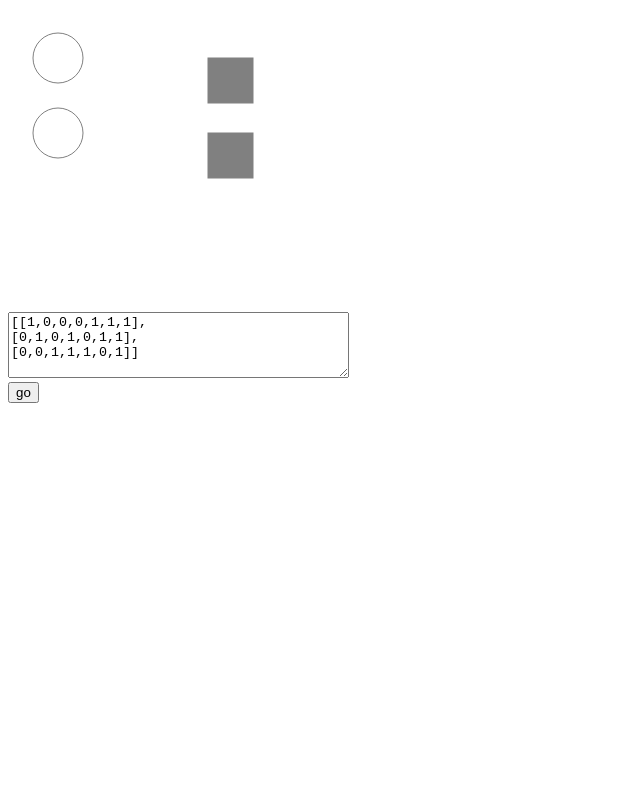
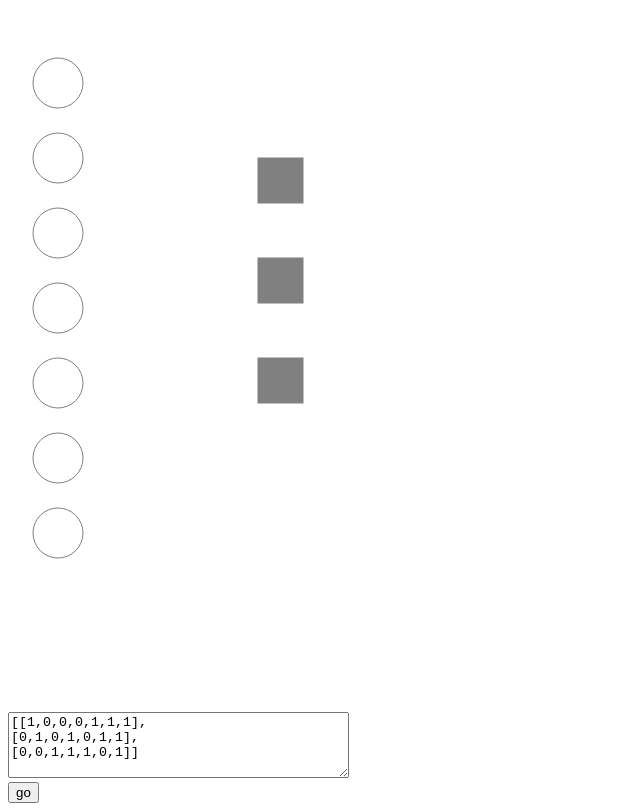
Before and after one commit to siglabsoss/prototype, a plain HTML site: page tanner-graph/index.html in a window 1280 px wide. Shown: the whole page, without its empty margins (0-640 px from the left). Drawn offline with Linux system fonts and the light colour scheme.

Commit message:
* sorta spacing nodes correctly

```diff
--- a/tanner-graph/index.html
+++ b/tanner-graph/index.html
@@ -8,52 +8,61 @@
     <div id="viz"></div>
     <script type="text/javascript">
 
-    var bitY = 50;
+    // Globals, go cry about it
+
+    var bitY = 75; // vertical spacing between nodes
     var bitX = 50;
-    var checkY = 50;
-    var checkX = 200;
+    var checkY = 100; // vertical spacing between nodes
+    var checkX = 250;
 
-    function newBitNode(sampleSVG)
+    var bitNodes = 7;
+    var checkNodes = 3;
+
+    function getBitCoords(index)
     {
-        // var sampleSVG = d3.select("#viz");
+        return [bitX, bitY + index*bitY];
+    }
 
+    function getCheckCoords(index)
+    {
+        var offset = checkNodes * checkY/2;
+        return [checkX, offset + index*checkY];
+    }
+
+    function newBitNode(sampleSVG, index)
+    {
+
+        var pos = getBitCoords(index);
+        var x = pos[0];
+        var y = pos[1];
 
 
         sampleSVG.append("circle")
         .style("stroke", "gray")
         .style("fill", "white")
         .attr("r", 25)
-        .attr("cx", bitX)
-        .attr("cy", bitY)
+        .attr("cx", x)
+        .attr("cy", y);
         // .on("mouseover", function(){d3.select(this).style("fill", "aliceblue");})
         // .on("mouseout", function(){d3.select(this).style("fill", "white");});
 
-        bitY += 75;
+        // bitY += 75;
     }
 
-    function newCheckNode(sampleSVG)
+    function newCheckNode(sampleSVG, index)
     {
-        // var sampleSVG = d3.select("#viz");
+        var pos = getCheckCoords(index);
+        var x = pos[0];
+        var y = pos[1];
 
         sampleSVG.append("rect")
-         .attr("x", checkX)
-         .attr("y", checkY)
+         .attr("x", x)
+         .attr("y", y)
         .attr("width", 45)
         .attr("height", 45)
         .style("stroke", "gray")
         .style("fill", "gray");
 
-
-        // sampleSVG.append("rectangle")
-        // .style("stroke", "gray")
-        // .style("fill", "white")
-        // .attr("r", 25)
-        // .attr("cx", 50)
-        // .attr("cy", bitY)
-        // .on("mouseover", function(){d3.select(this).style("fill", "aliceblue");})
-        // .on("mouseout", function(){d3.select(this).style("fill", "white");});
-
-        checkY += 75;
     }
 
     function parseMatrix()
@@ -69,6 +78,8 @@
         console.log("Ldpc notation is (" + n + ", " + k + ")");
         console.log("Matrix k is " + k);
 
+        bitNodes = n;
+        checkNodes = m;
 
 
         $.each(mat, function( rowIndex, row ) {
@@ -80,29 +91,35 @@
         });
 
         console.log(m);
+
+        drawGraph(m,n,k);
     }
 
-    var sampleSVG = d3.select("#viz")
+    function drawGraph(m,n,k)
+    {
+        $('#viz').html('');
+        var sampleSVG = d3.select("#viz")
         .append("svg")
         .attr("width", 400)
-        .attr("height", 300);
+        .attr("height", Math.max(bitNodes,checkNodes)*100);
+
+        for( i = 0; i < bitNodes; i++ )
+        {
+            newBitNode(sampleSVG, i);
+        }
+
+        for( i = 0; i < checkNodes; i++ )
+        {
+            newCheckNode(sampleSVG, i);
+        }
 
 
-    //     var ress = d3.select("#viz").append("svg");
+    }
 
-    // ress.append("circle")
-    //     .style("stroke", "gray")
-    //     .style("fill", "white")
-    //     .attr("r", 40)
-    //     .attr("cx", 50)
-    //     .attr("cy", 50)
-    //     .on("mouseover", function(){d3.select(this).style("fill", "aliceblue");})
-    //     .on("mouseout", function(){d3.select(this).style("fill", "white");});
+    drawGraph();
 
-    newBitNode(sampleSVG);
-    newBitNode(sampleSVG);
-    newCheckNode(sampleSVG);
-    newCheckNode(sampleSVG);
+
+
 
     </script>
     <textarea id="matrixtext" rows="4" cols="40">
```
